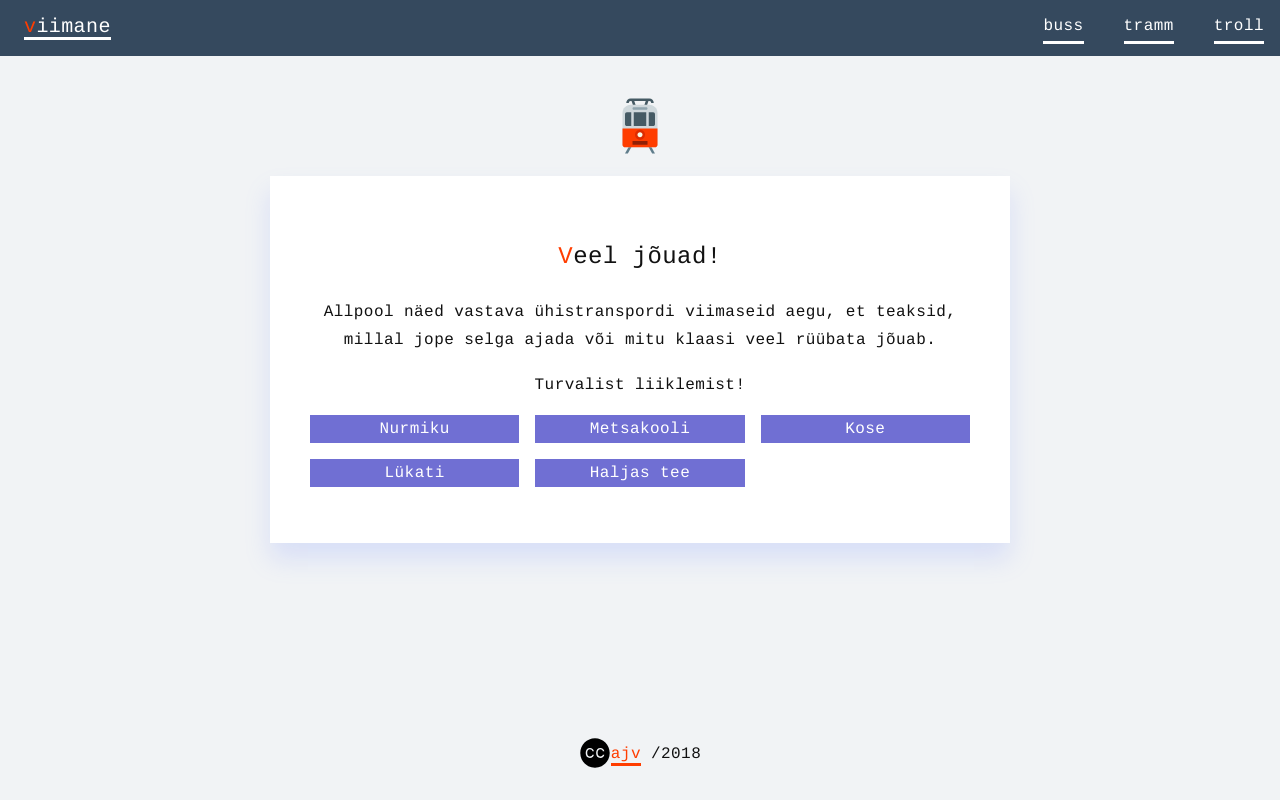
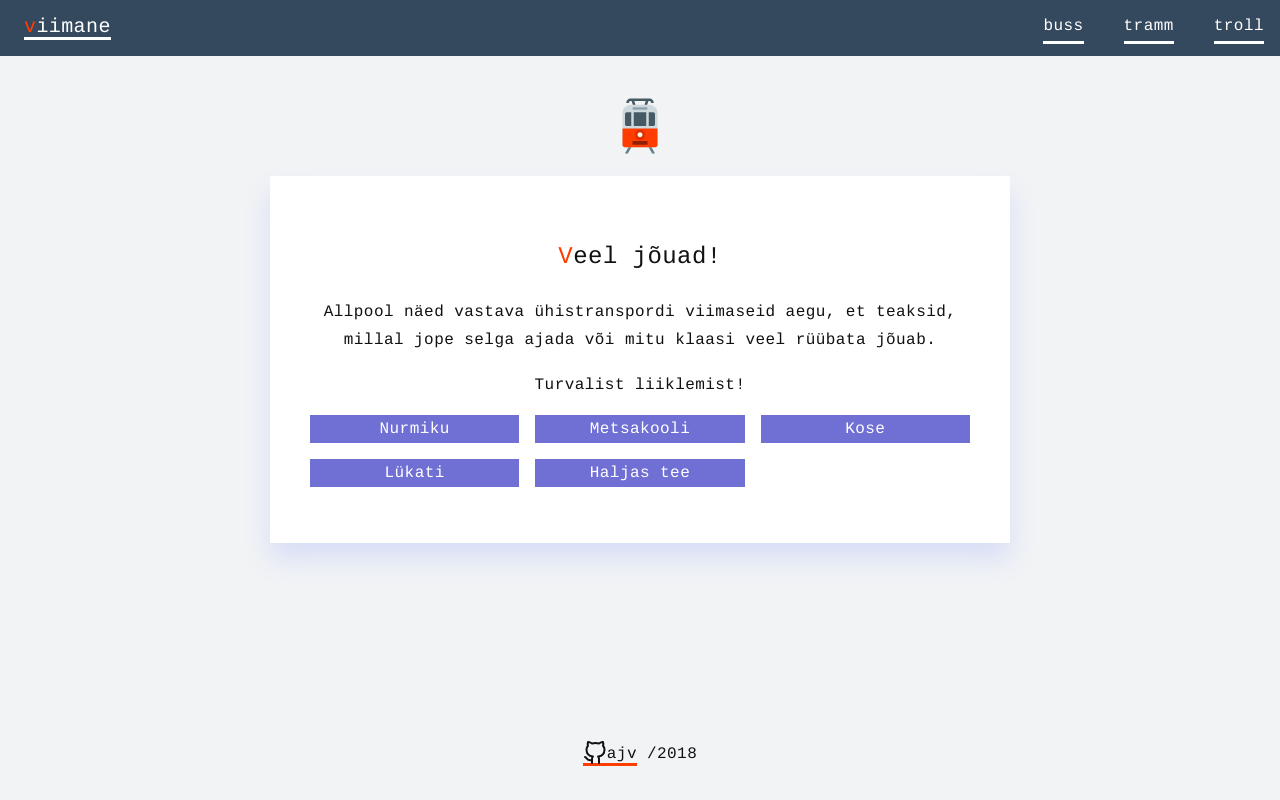
Before and after one commit to andreasvirkus/viimane, a Vue app: page / in a window 1280 px wide. Built offline with nearby package versions, Linux system fonts and the light colour scheme; no server answers.

Commit message:
Switch commons icon for github, link to source

```diff
--- a/src/components/Footing.vue
+++ b/src/components/Footing.vue
@@ -1,16 +1,18 @@
 <template>
   <footer class="footer">
-    <CreativeCommons class="footer-icon" />
-    <a href="https://andreasvirkus.me" class="footer-link">ajv</a> /2018
+    <a title="See the source code" href="https://github.com/andreasvirkus/viimane" class="footer-link">
+      <SourceIcon class="footer-icon" />
+    </a>
+    <a title="Visit my personal site" href="https://andreasvirkus.me" class="footer-link">ajv</a> /2018
   </footer>
 </template>
 
 <script>
-  import CreativeCommons from '@/assets/svg/ccommons.svg'
+  import SourceIcon from '@/assets/svg/github.svg'
 
   export default {
     name: 'footing',
-    components: { CreativeCommons }
+    components: { SourceIcon }
   }
 </script>
 
@@ -21,8 +23,12 @@
     padding: 2em 0;
   }
   .footer-link {
-    color: #ff3d00;
+    border-color: #ff3d00;
   }
+  .footer-link:hover {
+    border-color: inherit;
+  }
+
   .footer-icon {
     height: 2em;
     transform: translateY(11px);
```
Also changed, not shown: src/assets/svg/ccommons.svg (deleted), src/assets/svg/github.svg (added).
